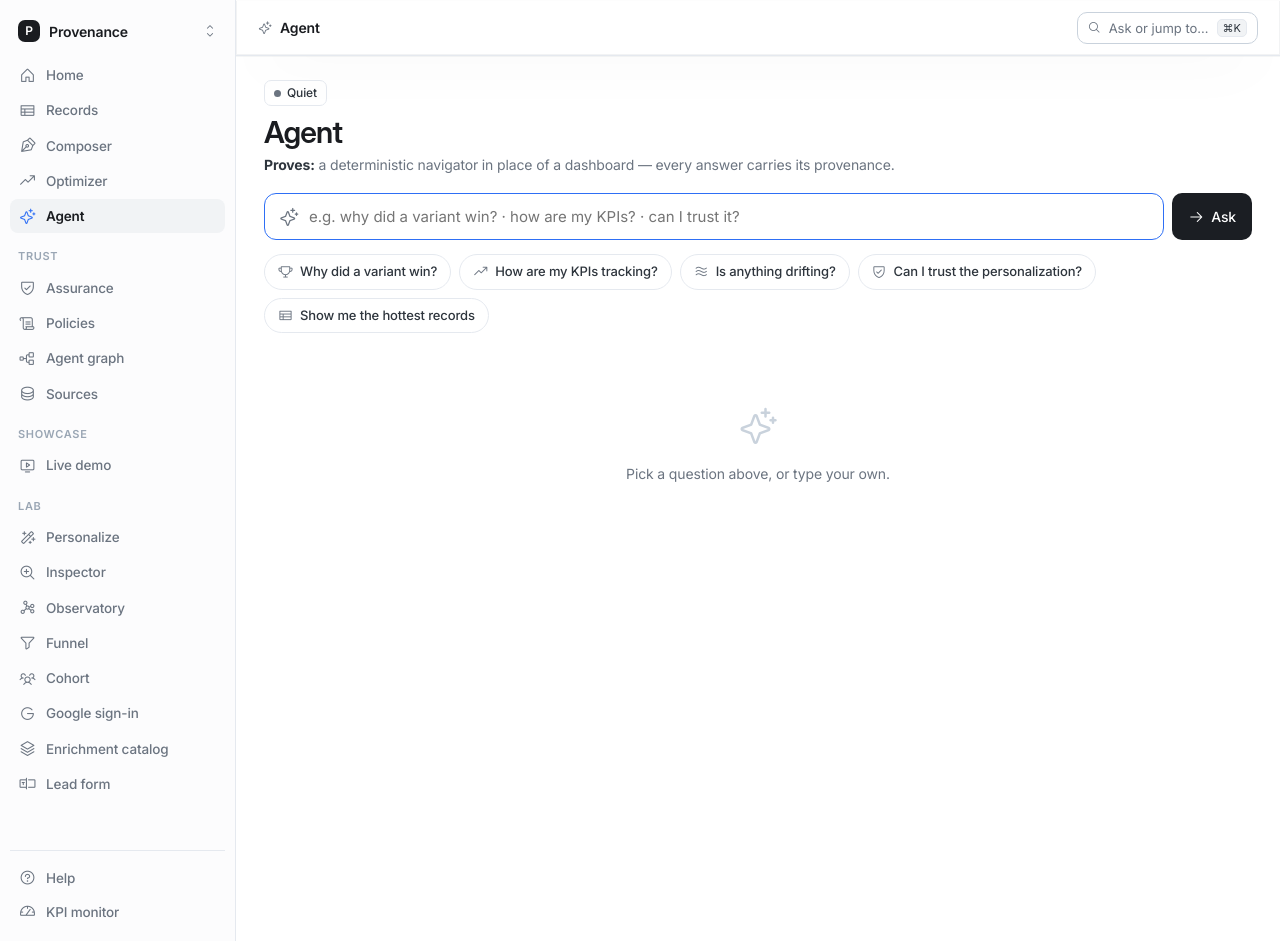
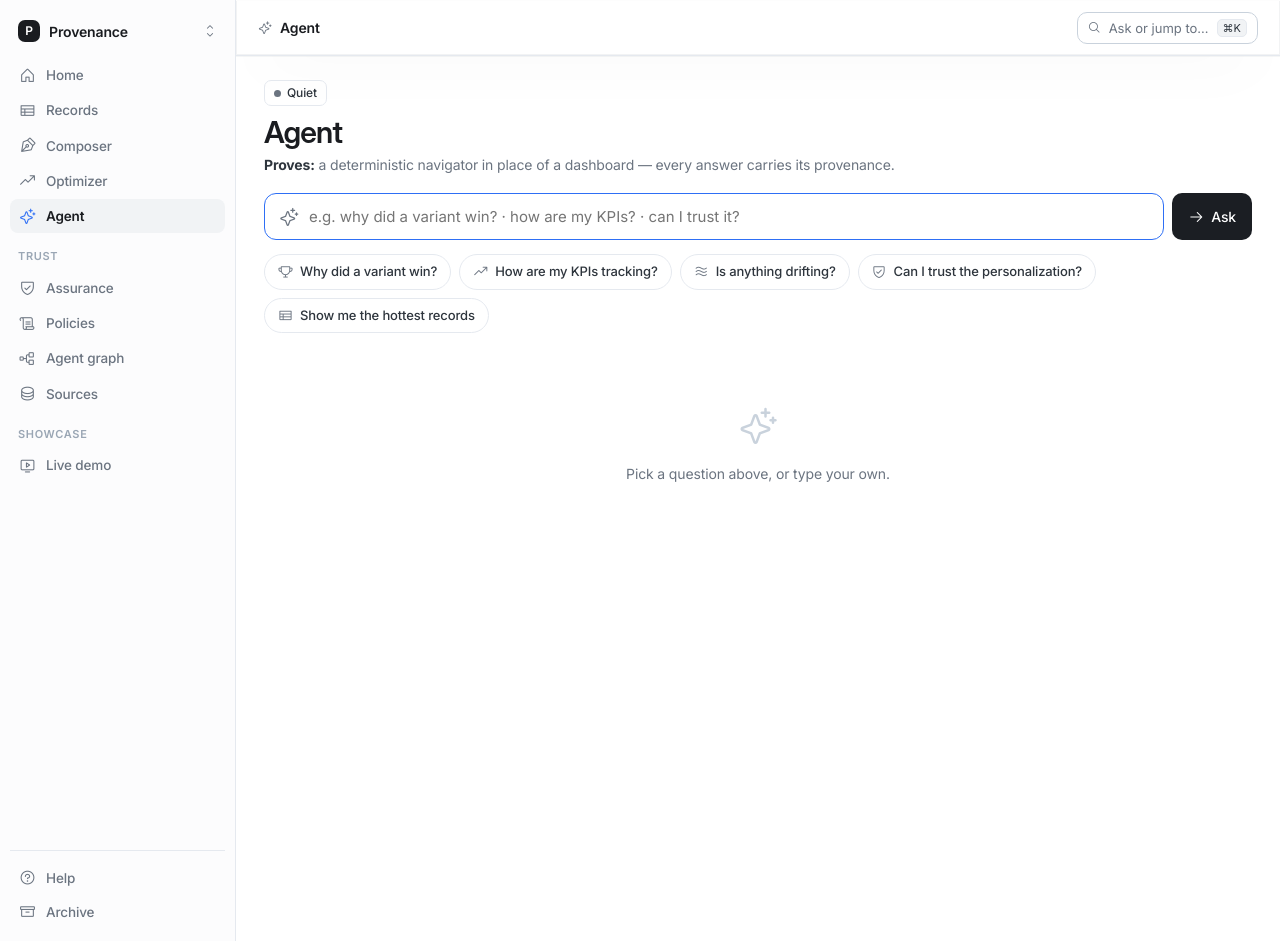
Before and after one commit to jiahknee5/provenance, a FastAPI app: page /agent in a window 1280 px wide. Run offline with FastAPI, Linux system fonts and the light colour scheme.

Commit message:
Audit + Archive: move non-core surfaces off the nav (simplicity, PRD-aligned)
Full audit against the PRD's eight core surfaces (§5). Several Lab/demo views
were meant to be subsumed by a core surface but lingered as standalone pages —
move them off the sidebar into a new /archive (routes still work, still in ⌘K):
 • Superseded → core: Personalize (Composer+demo), Funnel & Cohort (Records),
   Enrichment catalog (Sources).
 • Demo/lab exhibits: Inspector (Assurance), Observatory (Agent graph),
   Google sign-in, Lead form.
 • Internal decks: /talk, /guide.
Sidebar drops from ~20 items to 11 + footer (Help · Archive). Core surfaces
kept prominent: Home/Records/Composer/Optimizer/Agent · Assurance/Policies/
Agent graph/Sources · Live demo. 147 tests pass; ui_consistency PASS (14).

Co-Authored-By: Claude Opus 4.8 (1M context) <noreply@anthropic.com>

```diff
--- a/app/main.py
+++ b/app/main.py
@@ -91,3 +91,4 @@ from app import composer as _composer  # noqa: E402,F401
 from app import policies as _policies  # noqa: E402,F401
 from app import graph as _graph  # noqa: E402,F401
 from app import help as _help  # noqa: E402,F401
+from app import archive as _archive  # noqa: E402,F401
--- a/app/templates/shell.html
+++ b/app/templates/shell.html
@@ -29,19 +29,10 @@
       <a class="q-ni {{ 'on' if p.startswith('/sources') else '' }}" href="/sources"><i class="ph ph-database"></i>Sources</a>
       <div class="q-sect q-label">Showcase</div>
       <a class="q-ni {{ 'on' if p.startswith('/demo') else '' }}" href="/demo"><i class="ph ph-monitor-play"></i>Live demo</a>
-      <div class="q-sect q-label">Lab</div>
-      <a class="q-ni {{ 'on' if p.startswith('/personalize') else '' }}" href="/personalize"><i class="ph ph-magic-wand"></i>Personalize</a>
-      <a class="q-ni {{ 'on' if p.startswith('/inspector') else '' }}" href="/inspector"><i class="ph ph-magnifying-glass-plus"></i>Inspector</a>
-      <a class="q-ni {{ 'on' if p.startswith('/observatory') else '' }}" href="/observatory"><i class="ph ph-graph"></i>Observatory</a>
-      <a class="q-ni {{ 'on' if p.startswith('/funnel') else '' }}" href="/funnel"><i class="ph ph-funnel"></i>Funnel</a>
-      <a class="q-ni {{ 'on' if p.startswith('/admin') or p == '/lp' else '' }}" href="/admin/landings"><i class="ph ph-users-three"></i>Cohort</a>
-      <a class="q-ni {{ 'on' if p.startswith('/google') else '' }}" href="/google"><i class="ph ph-google-logo"></i>Google sign-in</a>
-      <a class="q-ni {{ 'on' if p == '/enrichment-catalog' else '' }}" href="/enrichment-catalog"><i class="ph ph-stack"></i>Enrichment catalog</a>
-      <a class="q-ni {{ 'on' if p == '/lead' else '' }}" href="/lead"><i class="ph ph-textbox"></i>Lead form</a>
     </nav>
     <div class="q-side-foot">
       <a class="q-ni {{ 'on' if p.startswith('/help') else '' }}" href="/help"><i class="ph ph-question"></i>Help</a>
-      <a class="q-ni" href="/demo/monitor"><i class="ph ph-gauge"></i>KPI monitor</a>
+      <a class="q-ni {{ 'on' if p.startswith('/archive') else '' }}" href="/archive"><i class="ph ph-archive"></i>Archive</a>
     </div>
   </aside>
 
@@ -74,16 +65,17 @@
       <a class="qi" data-label="sources data provenance connectors catalog" href="/sources"><i class="ph ph-database"></i>Sources<span class="hint">go</span></a>
       <a class="qi" data-label="live demo personalization clone variant receipt" href="/demo"><i class="ph ph-monitor-play"></i>Live demo<span class="hint">go</span></a>
       <a class="qi" data-label="kpi monitor control tower metrics rl" href="/demo/monitor"><i class="ph ph-gauge"></i>KPI monitor<span class="hint">go</span></a>
-      <a class="qi" data-label="lab personalize tiers creepy super-personalization" href="/personalize"><i class="ph ph-magic-wand"></i>Personalize<span class="hint">lab</span></a>
-      <a class="qi" data-label="lab inspector claim ledger regret" href="/inspector"><i class="ph ph-magnifying-glass-plus"></i>Inspector<span class="hint">lab</span></a>
-      <a class="qi" data-label="lab observatory pipeline run node graph" href="/observatory"><i class="ph ph-graph"></i>Observatory<span class="hint">lab</span></a>
-      <a class="qi" data-label="lab funnel customer journey paths" href="/funnel"><i class="ph ph-funnel"></i>Funnel<span class="hint">lab</span></a>
-      <a class="qi" data-label="lab cohort gallery seed users landings" href="/admin/landings"><i class="ph ph-users-three"></i>Cohort<span class="hint">lab</span></a>
-      <a class="qi" data-label="lab google sign-in oauth dossier" href="/google"><i class="ph ph-google-logo"></i>Google sign-in<span class="hint">lab</span></a>
-      <a class="qi" data-label="lab enrichment catalog sources cost basis" href="/enrichment-catalog"><i class="ph ph-stack"></i>Enrichment catalog<span class="hint">lab</span></a>
-      <a class="qi" data-label="lead capture form helix" href="/lead"><i class="ph ph-textbox"></i>Lead form<span class="hint">lab</span></a>
+      <a class="qi" data-label="lab personalize tiers creepy super-personalization" href="/personalize"><i class="ph ph-magic-wand"></i>Personalize<span class="hint">archive</span></a>
+      <a class="qi" data-label="lab inspector claim ledger regret" href="/inspector"><i class="ph ph-magnifying-glass-plus"></i>Inspector<span class="hint">archive</span></a>
+      <a class="qi" data-label="lab observatory pipeline run node graph" href="/observatory"><i class="ph ph-graph"></i>Observatory<span class="hint">archive</span></a>
+      <a class="qi" data-label="lab funnel customer journey paths" href="/funnel"><i class="ph ph-funnel"></i>Funnel<span class="hint">archive</span></a>
+      <a class="qi" data-label="lab cohort gallery seed users landings" href="/admin/landings"><i class="ph ph-users-three"></i>Cohort<span class="hint">archive</span></a>
+      <a class="qi" data-label="lab google sign-in oauth dossier" href="/google"><i class="ph ph-google-logo"></i>Google sign-in<span class="hint">archive</span></a>
+      <a class="qi" data-label="lab enrichment catalog sources cost basis" href="/enrichment-catalog"><i class="ph ph-stack"></i>Enrichment catalog<span class="hint">archive</span></a>
+      <a class="qi" data-label="lead capture form helix" href="/lead"><i class="ph ph-textbox"></i>Lead form<span class="hint">archive</span></a>
       <a class="qi" data-label="home landing marketing site" href="/"><i class="ph ph-house-line"></i>Home (landing)<span class="hint">site</span></a>
       <a class="qi" data-label="help docs guide how it works explain research methodology glossary" href="/help"><i class="ph ph-question"></i>Help<span class="hint">go</span></a>
+      <a class="qi" data-label="archive demo lab views superseded personalize inspector funnel cohort observatory google enrichment lead deck" href="/archive"><i class="ph ph-archive"></i>Archive<span class="hint">go</span></a>
     </div>
     <div class="qfoot"><span><kbd>↑</kbd><kbd>↓</kbd> navigate</span><span><kbd>⏎</kbd> open</span><span><kbd>esc</kbd> close</span></div>
   </div>
--- a/scripts/ui_consistency.py
+++ b/scripts/ui_consistency.py
@@ -20,9 +20,9 @@ from app.main import app
 
 TPL = pathlib.Path(__file__).resolve().parents[1] / "app" / "templates"
 SHELL_PAGES = ["workspace", "records", "records_new", "agent", "assurance", "optimizer",
-               "sources", "composer", "demo", "demo_monitor", "policies", "graph"]
+               "sources", "composer", "demo", "demo_monitor", "policies", "graph", "archive", "help"]
 ROUTES = ["/workspace", "/records", "/records/new", "/agent", "/assurance", "/optimizer",
-          "/sources", "/composer", "/demo", "/demo/monitor", "/policies", "/graph"]
+          "/sources", "/composer", "/demo", "/demo/monitor", "/policies", "/graph", "/archive", "/help"]
 _HEX = re.compile(r"#[0-9a-fA-F]{6}\b")
 
 
```
Also changed, not shown: app/archive.py (added, +48 -0 lines), app/templates/archive.html (added, +30 -0 lines), tests/test_full_suite.py (+15 -0 lines).
